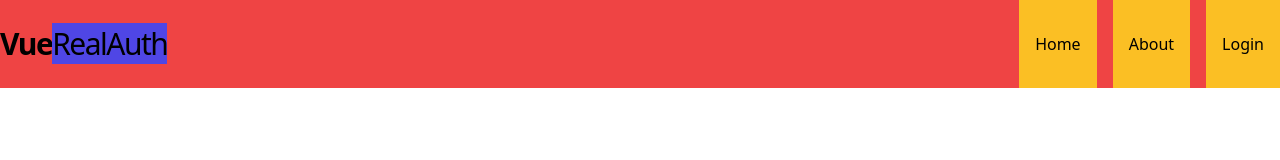
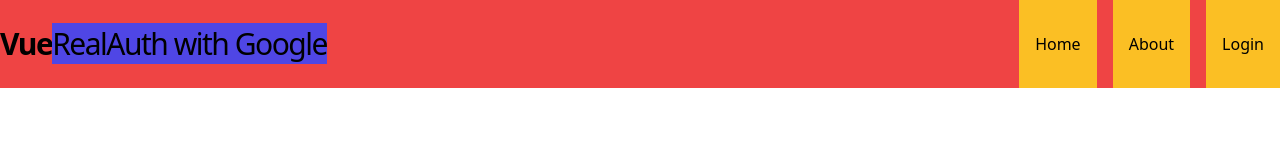
Before and after one commit to jsanch88/Chat-App, a Vue app: page / in a window 1280 px wide. Shown: the top 160 px of the page. Built offline with nearby package versions, Linux system fonts and the light colour scheme; no server answers.

Commit message:
Made some changes to Nav vue

```diff
--- a/src/components/Nav.vue
+++ b/src/components/Nav.vue
@@ -17,7 +17,7 @@
 <div class = "container mx-auto flex items-center justify-between">
 
 <h1 class="tracking-tighter text-3xl font-bold">
-Vue<span class="bg bg-indigo-600 font-normal">RealAuth</span>
+Vue<span class="bg bg-indigo-600 font-normal">RealAuth with Google</span>
 </h1>
 
     <nav>
```
Also changed, not shown: 1 other file (tests, documents, lock files or other folders).
